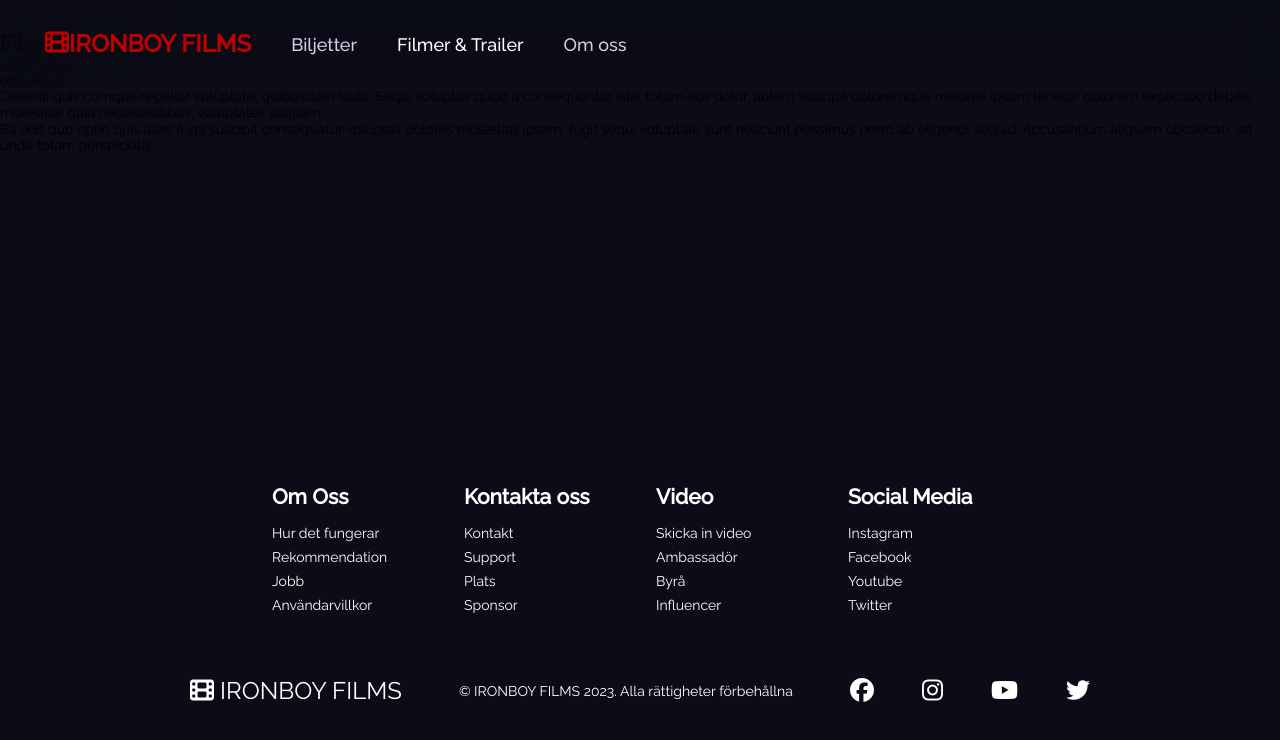
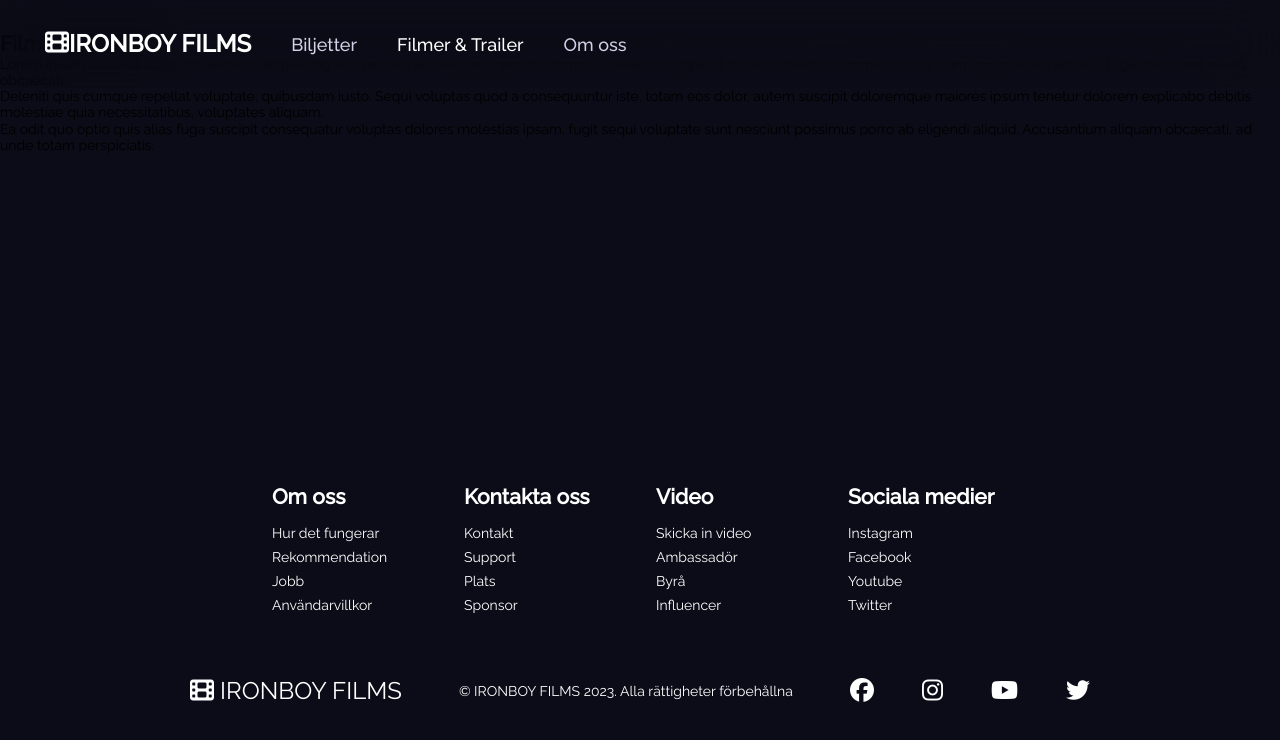
Before and after one commit to emanueljg/filmvisarna, a React (Vite) app: page /films-and-trailers in a window 1280 px wide. Shown: the top 740 px of the page. Built offline with nearby package versions, Linux system fonts and the light colour scheme; a web font is replaced by a local one.

Commit message:
gjort justeringar ex Om Oss till om oss

```diff
--- a/src/components/FilmsAndTrailers.jsx
+++ b/src/components/FilmsAndTrailers.jsx
@@ -1,6 +1,6 @@
 export default function About() {
   return <>
-    <h2>Filmer & Trailers</h2>
+    <h2>Filmer & trailers</h2>
     <p>Lorem ipsum dolor sit amet consectetur adipisicing elit. Veritatis ad ratione ut sed dolorum, illo delectus, impedit nulla architecto corrupti accusantium ab a dolores adipisci fuga officiis, est ullam obcaecati.</p>
     <p>Deleniti quis cumque repellat voluptate, quibusdam iusto. Sequi voluptas quod a consequuntur iste, totam eos dolor, autem suscipit doloremque maiores ipsum tenetur dolorem explicabo debitis molestiae quia necessitatibus, voluptates aliquam.</p>
     <p>Ea odit quo optio quis alias fuga suscipit consequatur voluptas dolores molestias ipsam, fugit sequi voluptate sunt nesciunt possimus porro ab eligendi aliquid. Accusantium aliquam obcaecati, ad unde totam perspiciatis.</p>
--- a/src/components/Footer.jsx
+++ b/src/components/Footer.jsx
@@ -8,7 +8,7 @@ export default function Footer() {
         <div className='footer-links'>
           <div className='footer-link-wrapper'>
             <div className='footer-link-items'>
-              <h2>Om Oss</h2>
+              <h2>Om oss</h2>
               <a>Hur det fungerar</a>
               <a>Rekommendation</a>
               <a>Jobb</a>
@@ -31,7 +31,7 @@ export default function Footer() {
               <a>Influencer</a>
             </div>
             <div className='footer-link-items'>
-              <h2>Social Media</h2>
+              <h2>Sociala medier</h2>
               <a>Instagram</a>
               <a>Facebook</a>
               <a>Youtube</a>
--- a/src/css/header.css
+++ b/src/css/header.css
@@ -18,7 +18,7 @@
   padding: 10px 20px;
   font-size: 24px;
   font-weight: 700;
-  color: rgb(190, 0, 0);
+  color: rgb(255, 255, 255);
   margin-left: 5px;
   padding-right: 0px;
 }
```
